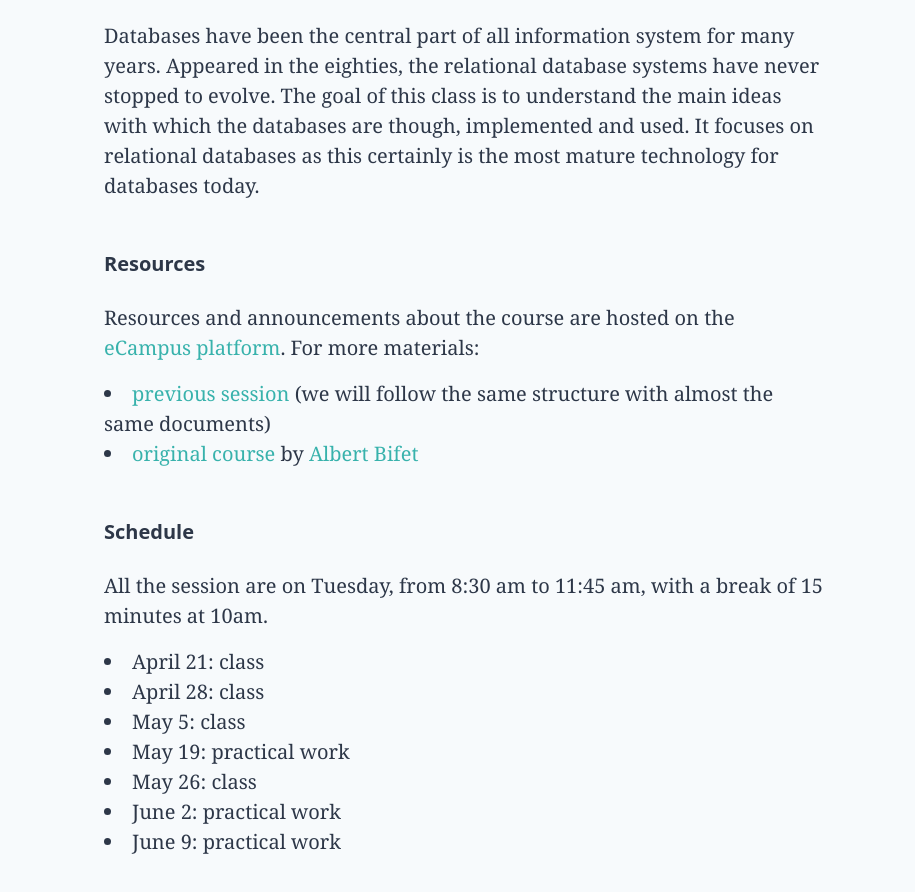
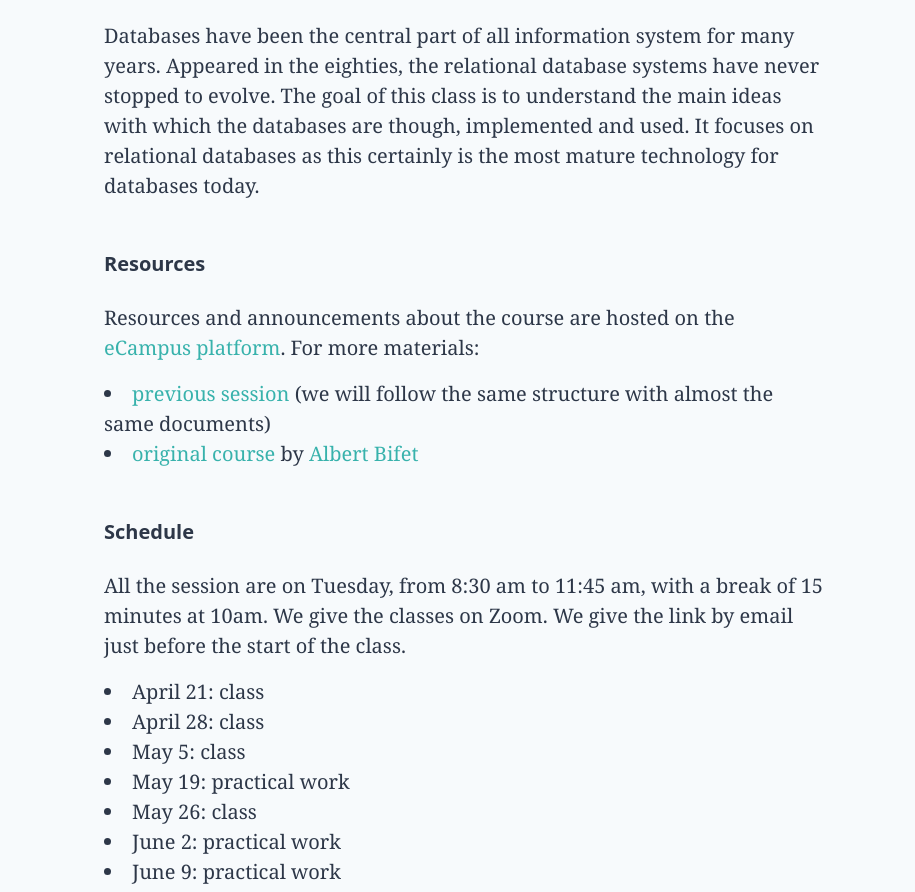
Before and after one commit to clarus/telecom-database-course, a plain HTML site: page index.html in a window 1280 px wide. Shown: the part 193-1085 px from the top of the page, without its empty margins (176-1091 px from the left). Drawn offline with Linux system fonts and the light colour scheme.

Commit message:
Mention Zoom

```diff
--- a/index.html
+++ b/index.html
@@ -92,7 +92,7 @@
 
 			<h1 class="pt-10 pb-4 font-bold font-sans">Schedule</h1>
 			<p class="py-2">
-				All the session are on Tuesday, from 8:30 am to 11:45 am, with a break of 15 minutes at 10am.
+				All the session are on Tuesday, from 8:30 am to 11:45 am, with a break of 15 minutes at 10am. We give the classes on Zoom. We give the link by email just before the start of the class.
 			</p>
 			<ul class="py-2 list-disc list-inside">
 				<li>April 21: class</li>
```
